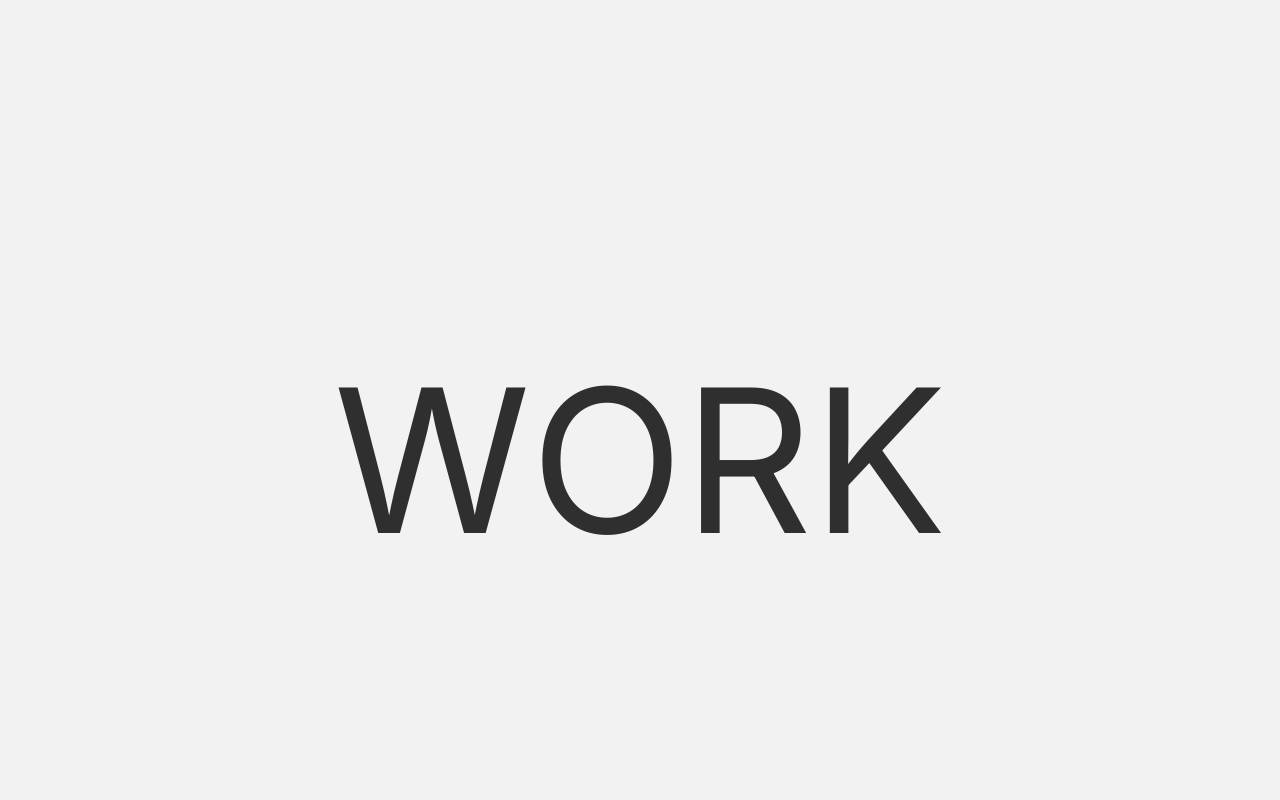
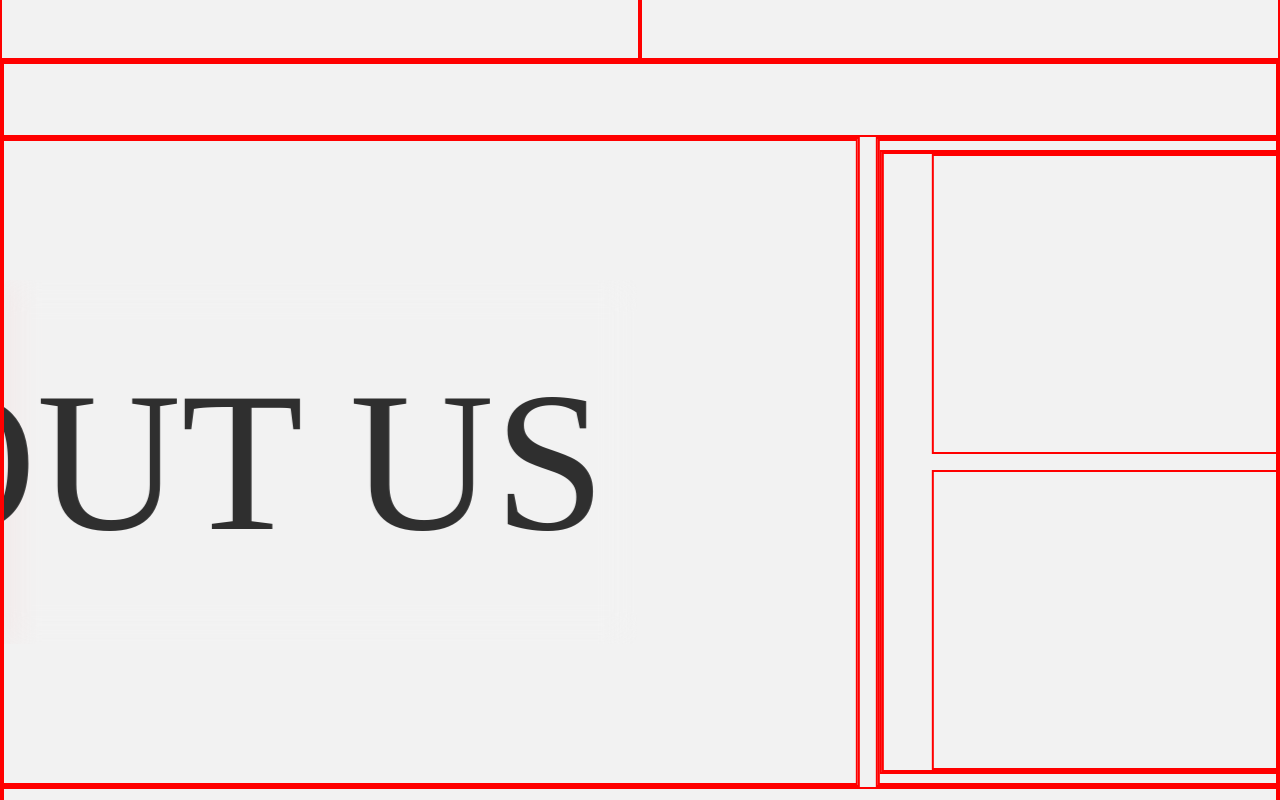
Before and after one commit to HemanthR04/studio-penseive, a Next.js app: page / in a window 1280 px wide. Shown: the part 800-1600 px from the top of the page. Built offline with nearby package versions, Linux system fonts and the light colour scheme; a web font is replaced by a local one.

Commit message:
Added work section

```diff
--- a/app/globals.css
+++ b/app/globals.css
@@ -11,6 +11,10 @@ body{
 *{
     -ms-overflow-style: none;
 }
-::-webkit-scrollbar {
+/* ::-webkit-scrollbar {
     display: none;
+} */
+
+div{
+border: 2px solid red;
 }
--- a/app/page.tsx
+++ b/app/page.tsx
@@ -1,3 +1,5 @@
+import AboutUs from "@/components/AboutUs";
+import CTA1 from "@/components/CTA1";
 import Gallery from "@/components/Gallery";
 import Header from "@/components/Header";
 import Hero from "@/components/Hero";
@@ -13,8 +15,10 @@ export default function Home() {
     <>
       <Header/>
       <Hero/>
+      <AboutUs/>
+      <Work/>
 
-      <Work/>
+      <CTA1/>
       {/* <Gallery/> */}
       </>
   );
--- /dev/null
+++ b/components/AboutUs.tsx
@@ -0,0 +1,80 @@
+"use client";
+import { motion, useTransform, useScroll } from "framer-motion";
+import { useRef } from "react";
+
+const Example = () => {
+  return (
+    <div className="bg-primary">
+      <HorizontalScrollCarousel />
+    </div>
+  );
+};
+
+const HorizontalScrollCarousel = () => {
+  const targetRef = useRef<HTMLDivElement | null>(null);
+  const { scrollYProgress } = useScroll({
+    target: targetRef,
+  });
+
+  const x = useTransform(scrollYProgress, [0, 1], ["1%", "-95%"]);
+
+  return (
+    <section ref={targetRef} className="relative h-[300vh] bg-primary">
+      <div className="sticky top-0 flex h-screen items-center overflow-hidden">
+        <motion.div style={{ x }} className="flex gap-4">
+          <div className="page1 group relative h-[650px] w-[1500px] overflow-hidden bg-primary text-secondary">
+
+            <div className="absolute inset-0 z-10 grid place-content-center">
+              <p className=" p-8 font-Switzer text-[200px] uppercase text-secondary backdrop-blur-lg">
+              ABOUT US
+              </p>
+            </div>
+          </div>
+          <div className="page2 group relative h-[650px] w-[1500px] overflow-hidden bg-primary text-secondary">
+
+            <div className="absolute inset-0 z-10 grid place-content-center">
+              <div className="flex justify-between items-center">
+              <div className="flex flex-col gap-4 px-12">
+                <div className="h-[300px] w-[450px]" >
+                    {/* Image */}
+                </div>
+                <div className="h-[300px] w-[450px]" >
+                    {/* Image */}
+                </div>
+              </div>
+              <div className="aboutUStext">
+                    <h1 className="text-[48px]">We are so and so</h1>
+                    <p className="w-[70%] text">Lorem ipsum dolor  Lorem ipsum dolor sit amet consectetur adipisicing elit. Officia eius mollitia iste amet aspernatur iusto sint consectetur, ex in ratione inventore, sit eveniet vero tenetur esse dolorum fuga perspiciatis dicta?sit amet consectetur adipisicing elit. Eveniet debitis officiis a accusamus doloremque amet atque harum cumque nobis distinctio illum ex ad, necessitatibus quaerat! Aut, dolorum. At, porro cupiditate?</p>
+              </div>
+              </div>
+            </div>
+          </div>
+          <div className="page3 group relative h-[650px] w-[1500px] overflow-hidden bg-primary text-secondary">
+
+            <div className="relative inset-0 z-10 flex items-center justify-around ">
+                <div className="w-[300px] h-[600px] bg-red-100 flex items-start justify-center">
+                    <div className="w-[300px] h-[300px] bg-red-400">
+
+                    </div>
+                </div>
+                <div className="w-[300px] h-screen bg-red-100 flex items-end justify-center">
+                <div className="w-[300px] h-[300px] bg-red-400">
+
+                        </div>
+                </div>
+                <div className="w-[300px] h-screen bg-red-100 flex items-center  justify-center">
+                <div className="w-[300px] h-[300px] bg-red-400">
+
+                        </div>
+                </div>
+            </div>
+          </div>
+        </motion.div>
+      </div>
+    </section>
+  );
+};
+
+
+
+export default Example;
--- /dev/null
+++ b/components/CTA1.tsx
@@ -0,0 +1,11 @@
+import React from 'react'
+
+const CTA1 = () => {
+  return (
+    <div className='w-full h-screen'>
+
+    </div>
+  )
+}
+
+export default CTA1
```
